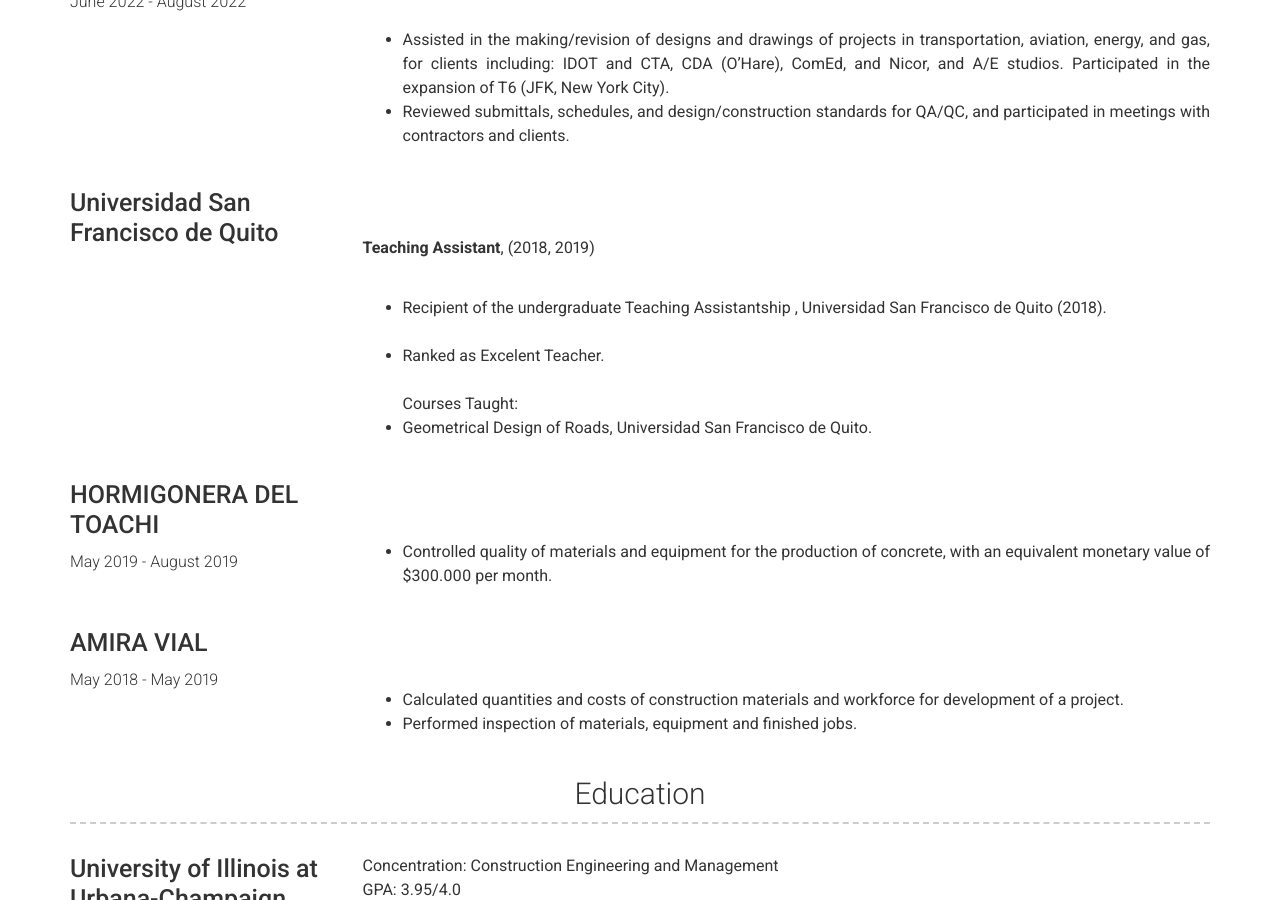
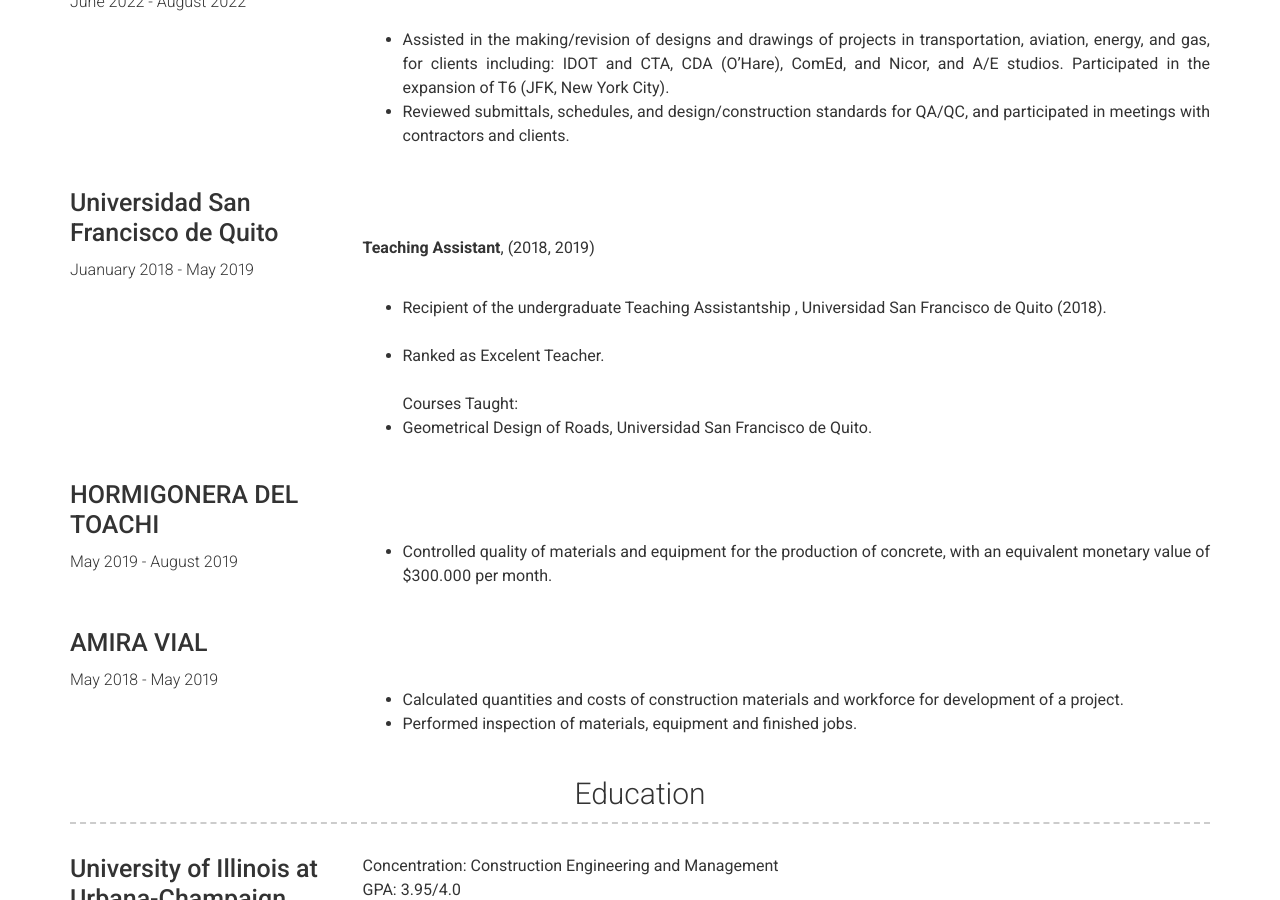
Before and after one commit to fsaudm/fsaudm.github.io, a Jekyll site: the page built from index.md, in a window 1280 px wide and 900 px high, scrolled down 1617 px. Built offline with Jekyll 4.4.1, drawn with Linux system fonts in a browser that asks for light colours.

Commit message:
Update experience.yml

```diff
--- a/_data/experience.yml
+++ b/_data/experience.yml
@@ -43,6 +43,7 @@
 
 
 - company: Universidad San Francisco de Quito
+  dates: Juanuary 2018 - May 2019
   description: |
     <br/><br/>
     **Teaching Assistant**, (2018, 2019)
```
